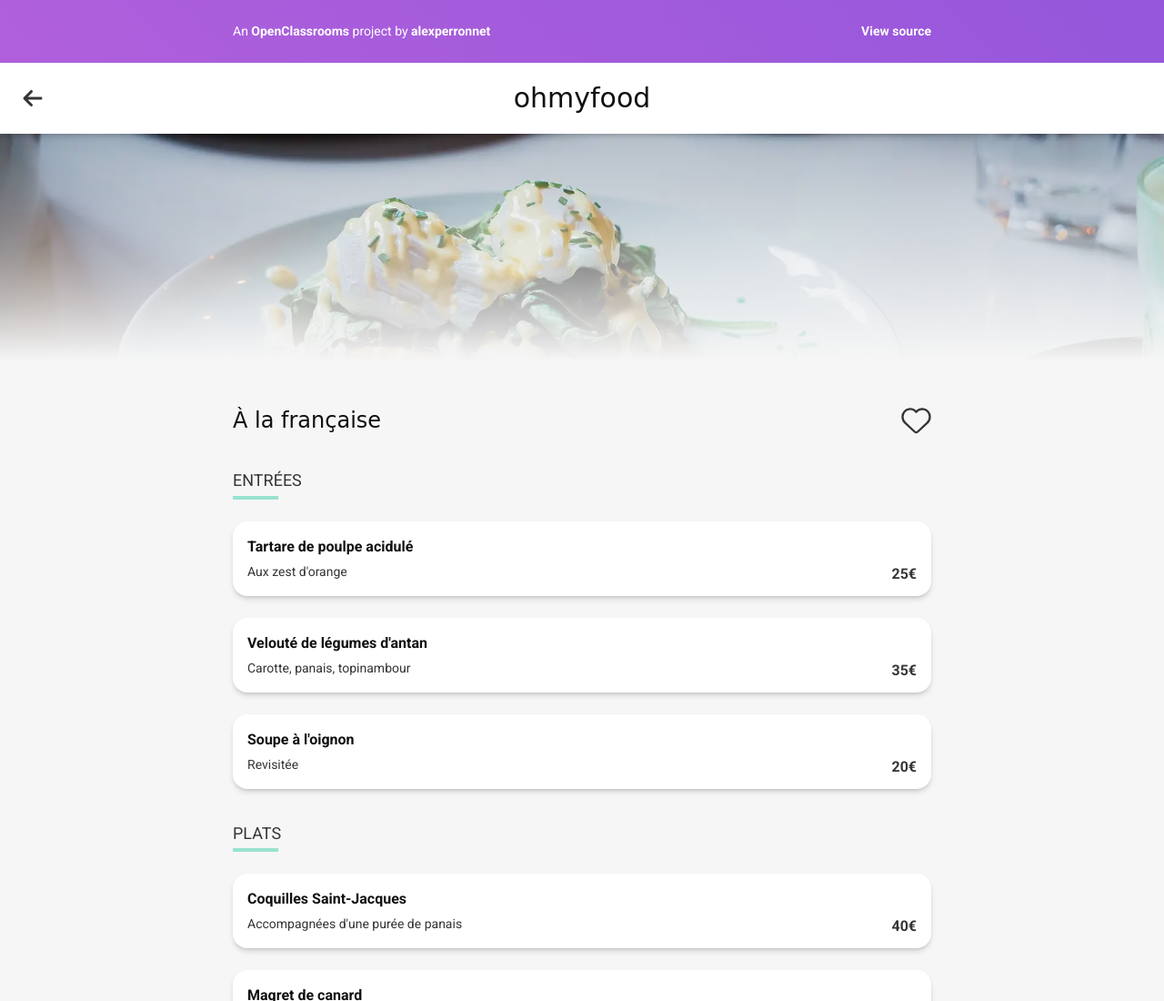
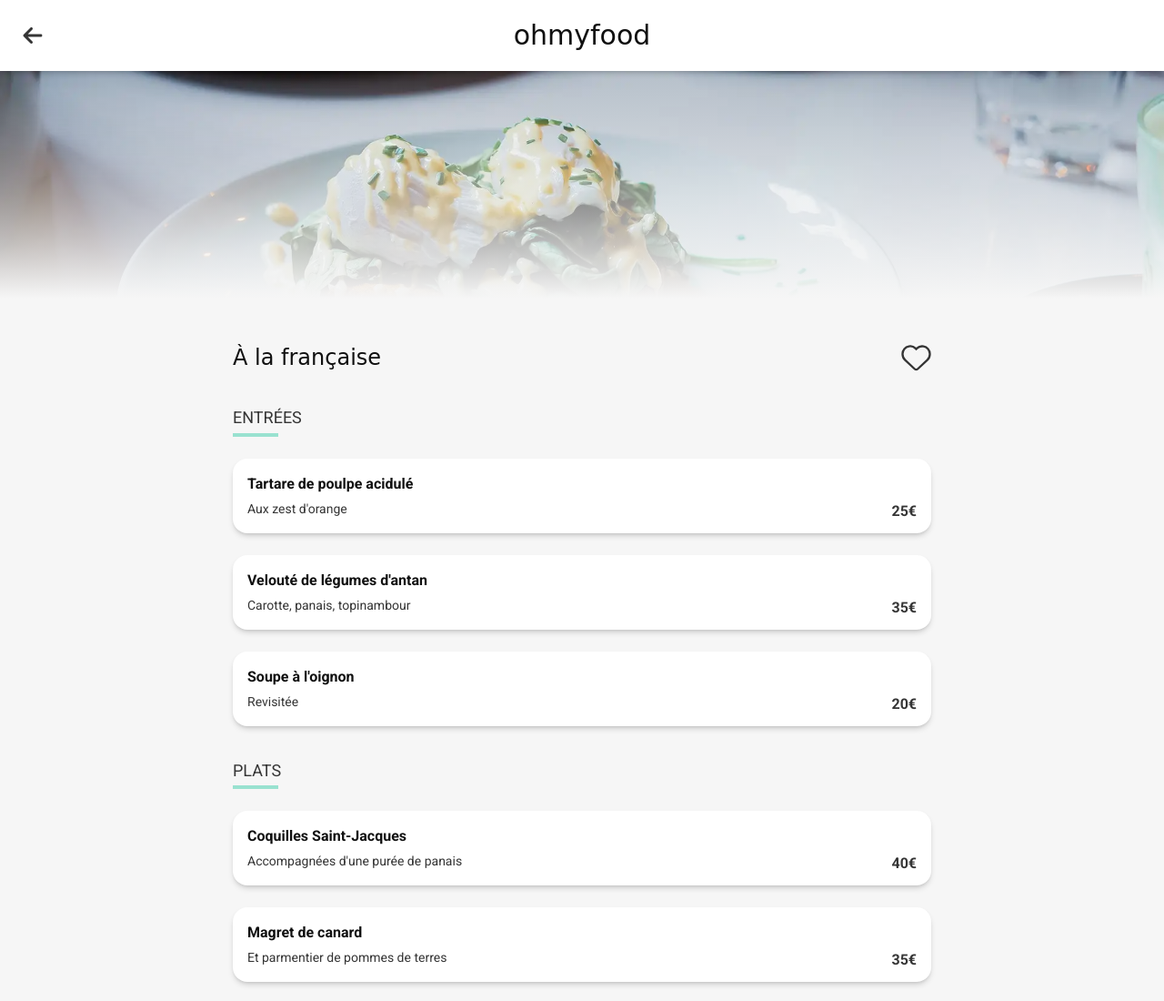
Before and after one commit to alexperronnet/oc-03-ohmyfood, a website built with Vite: page src/a-la-francaise.html in a window 1280 px wide. Shown: the top 1100 px of the page at 91% size. Built offline with nearby package versions, Linux system fonts and the light colour scheme; a web font is replaced by a local one.

Commit message:
Comment banner top for now

```diff
--- a/src/a-la-francaise.html
+++ b/src/a-la-francaise.html
@@ -64,7 +64,7 @@
   <body>
     <div id="app">
       <!-- Banner top -->
-      <div class="banner-top">
+      <!-- <div class="banner-top">
         <div class="banner-top__container">
           <div class="banner-top__copyright">
             An
@@ -91,7 +91,7 @@
             >
           </div>
         </div>
-      </div>
+      </div> -->
 
       <!-- Header -->
       <header class="header">
```
Also changed, not shown: src/index.html (+2 -2 lines), src/la-note-enchantee.html (+2 -2 lines), src/la-palette-du-gout.html (+2 -2 lines), src/le-delice-des-sens.html (+2 -2 lines).
